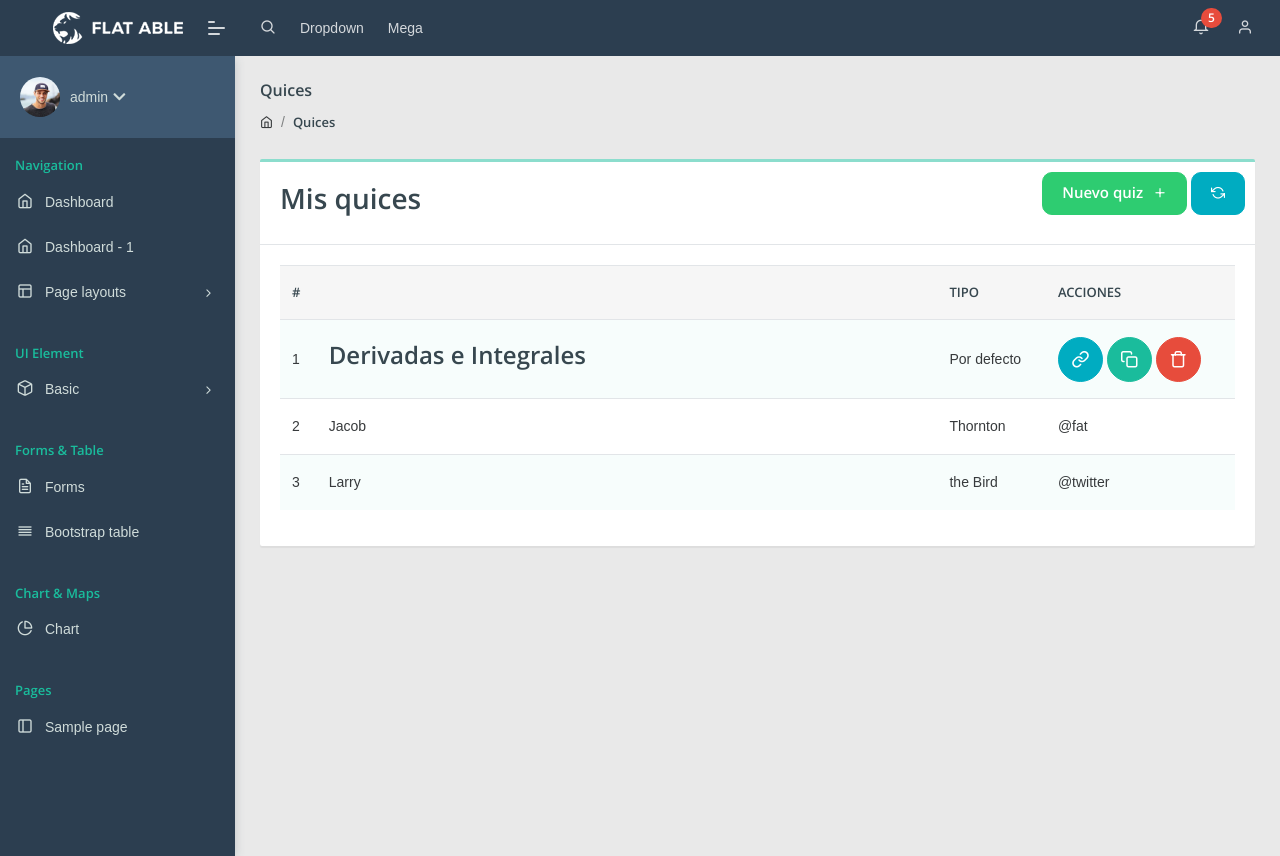
After one commit to InterVivos/quizweb, a Django app: page /index1.html in a window 1280 px wide. The commit adds this page. Run offline with Django 4.2, Linux system fonts and the light colour scheme; a user stored in the database is signed in; some libraries are stand-ins or nearby versions; some web fonts are replaced.

Commit message:
creador de quices

```diff
--- a/dashboard/templates/dashboard/base.html
+++ b/dashboard/templates/dashboard/base.html
@@ -63,6 +63,9 @@
 					</li>
 					<li class="nav-item">
 					    <a href="dashboard" class="nav-link "><span class="pcoded-micon"><i class="feather icon-home"></i></span><span class="pcoded-mtext">Dashboard</span></a>
+					</li>
+					<li class="nav-item">
+					    <a href="dashboardindex" class="nav-link "><span class="pcoded-micon"><i class="feather icon-home"></i></span><span class="pcoded-mtext">Dashboard - 1</span></a>
 					</li>
 					<li class="nav-item pcoded-hasmenu">
 					    <a href="#!" class="nav-link "><span class="pcoded-micon"><i class="feather icon-layout"></i></span><span class="pcoded-mtext">Page layouts</span></a>
@@ -354,6 +357,9 @@
     <![endif]-->
     <!-- Warning Section Ends -->
 
+	{% block templates %}
+	{% endblock %}
+
     <!-- Required Js -->
     <script src="{% static 'js/dashboard/vendor-all.min.js' %}"></script>
     <script src="{% static 'js/dashboard/plugins/bootstrap.min.js' %}"></script>
@@ -361,6 +367,7 @@
 
 {% block scripts %}
 {% endblock %}
+
 </body>
 
 </html>
--- /dev/null
+++ b/dashboard/templates/dashboard/index1.html
@@ -0,0 +1,96 @@
+{% extends 'dashboard/base.html' %}
+{% load static %}
+{% block content %}
+<!-- [ Main Content ] start -->
+<div class="pcoded-main-container">
+    <div class="pcoded-content">
+        <!-- [ breadcrumb ] start -->
+        <div class="page-header">
+            <div class="page-block">
+                <div class="row align-items-center">
+                    <div class="col-md-12">
+                        <div class="page-header-title">
+                            <h5 class="m-b-10">Quices</h5>
+                        </div>
+                        <ul class="breadcrumb">
+                            <li class="breadcrumb-item"><a href="index.html"><i class="feather icon-home"></i></a></li>
+                            <li class="breadcrumb-item"><a href="#!">Quices</a></li>
+                        </ul>
+                    </div>
+                </div>
+            </div>
+        </div>
+        <!-- [ breadcrumb ] end -->
+        <!-- [ Main Content ] start -->
+
+        <div class="row">
+
+            <div class="col-xl-12">
+                <div class="card">
+                    <div class="card-header">
+                        <h3>Mis quices</h3>
+                        <div class="card-header-right">
+                            <div class="card-option">
+                                <a href="new-quiz.html">
+                                    <button type="button" class="btn btn-success" style="border-radius: 10px;">
+                                        <h5 style="color: white;">Nuevo quiz </h5><i class="feather icon-plus" style="color: white;"></i></button>
+                                </a>
+                                <button type="button" class="btn btn-info reload-card" style="border-radius: 10px;">
+                                    <a href="#!"><i class="feather icon-refresh-ccw" style="color: white;"></i></a></button>
+                            </div>
+                        </div>
+                    </div>
+                    <div class="card-body table-border-style">
+                        <div class="table-responsive">
+                            <table class="table table-striped">
+                                <thead>
+                                    <tr>
+                                        <th>#</th>
+                                        <th width="65%"></th>
+                                        <th>Tipo</th>
+                                        <th>Acciones</th>
+                                    </tr>
+                                </thead>
+                                <tbody>
+                                    <tr>
+                                        <td style="vertical-align: middle;">1</td>
+                                        <td style="vertical-align: middle;"><h4>Derivadas e Integrales</h4></td>
+                                        <td style="vertical-align: middle;">Por defecto</td>
+                                        <td>
+                                            <button type="button" class="btn  btn-icon btn-info"><i class="feather icon-link"></i></button>
+                                            <button type="button" class="btn  btn-icon btn-primary"><i class="feather icon-copy"></i></button>
+                                            <button type="button" class="btn  btn-icon btn-danger"><i class="feather icon-trash"></i></button>
+                                        </td>
+                                    </tr>
+                                    <tr>
+                                        <td>2</td>
+                                        <td>Jacob</td>
+                                        <td>Thornton</td>
+                                        <td>@fat</td>
+                                    </tr>
+                                    <tr>
+                                        <td>3</td>
+                                        <td>Larry</td>
+                                        <td>the Bird</td>
+                                        <td>@twitter</td>
+                                    </tr>
+                                </tbody>
+                            </table>
+                        </div>
+                    </div>
+                </div>
+            </div>
+        </div>
+        <!-- [ Main Content ] end -->
+    </div>
+</div>
+{% endblock %}
+
+{% block scripts %}
+<!-- Apex Chart -->
+<script src="{% static 'js/dashboard/plugins/apexcharts.min.js' %}"></script>
+
+
+<!-- custom-chart js -->
+<script src="{% static 'js/dashboard/pages/dashboard-main.js' %}"></script>
+{% endblock %}
--- a/dashboard/urls.py
+++ b/dashboard/urls.py
@@ -13,6 +13,7 @@ app_name = 'dashboard'
 urlpatterns = [
     #path('dashboard', views.MainView.as_view(), name = "home"),
     #path('dashboard', login_required(function=TemplateView.as_view(template_name="dashboard/index.html"), login_url='/login'), name="home"),
+    path('dashboardindex', login_required(function=views.MainView1.as_view(), login_url='/login'), name="home1"),
     path('dashboard', login_required(function=views.MainView.as_view(), login_url='/login'), name="home"),
 ]
 
```
Also changed, not shown: dashboard/models.py (+34 -0 lines), dashboard/templates/dashboard/new-quiz.html (added, +127 -0 lines), dashboard/views.py (+13 -1 lines), static/js/dashboard/pages/newquiz.js (added, +42 -0 lines).
